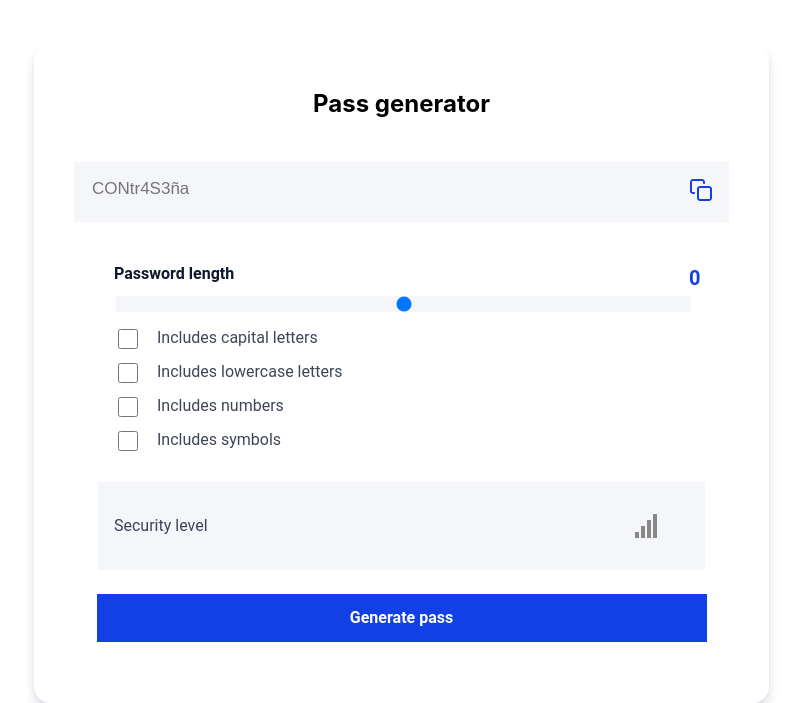
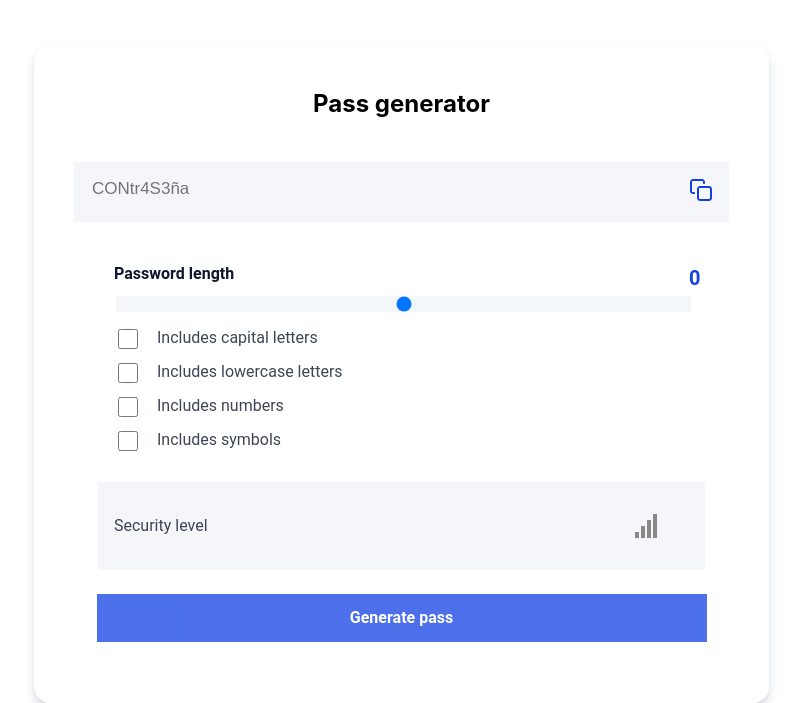
Before and after one commit to vcrolack/pass-generator, a React (Create React App) app: page / in a window 1280 px wide. Shown: the part 155-858 px from the top of the page, without its empty margins (322-1124 px from the left). Built offline with nearby package versions, Linux system fonts and the light colour scheme; the HTML template or start-up script is replaced by a standard one.

Commit message:
hotfix, add btn hover

```diff
--- a/src/index.css
+++ b/src/index.css
@@ -385,6 +385,7 @@ input[type='checkbox'] {
   /* blue */
 
   background: #1240E4;
+  opacity: 0.75;
 
   /* Inside auto layout */
 
@@ -401,4 +402,11 @@ input[type='checkbox'] {
   /* identical to box height, or 150% */
 
   text-align: center;
+  cursor: pointer ;
+
+  transition: all linear 0.3s;
 }
+
+.btn:hover {
+  opacity: 1;
+}
```
